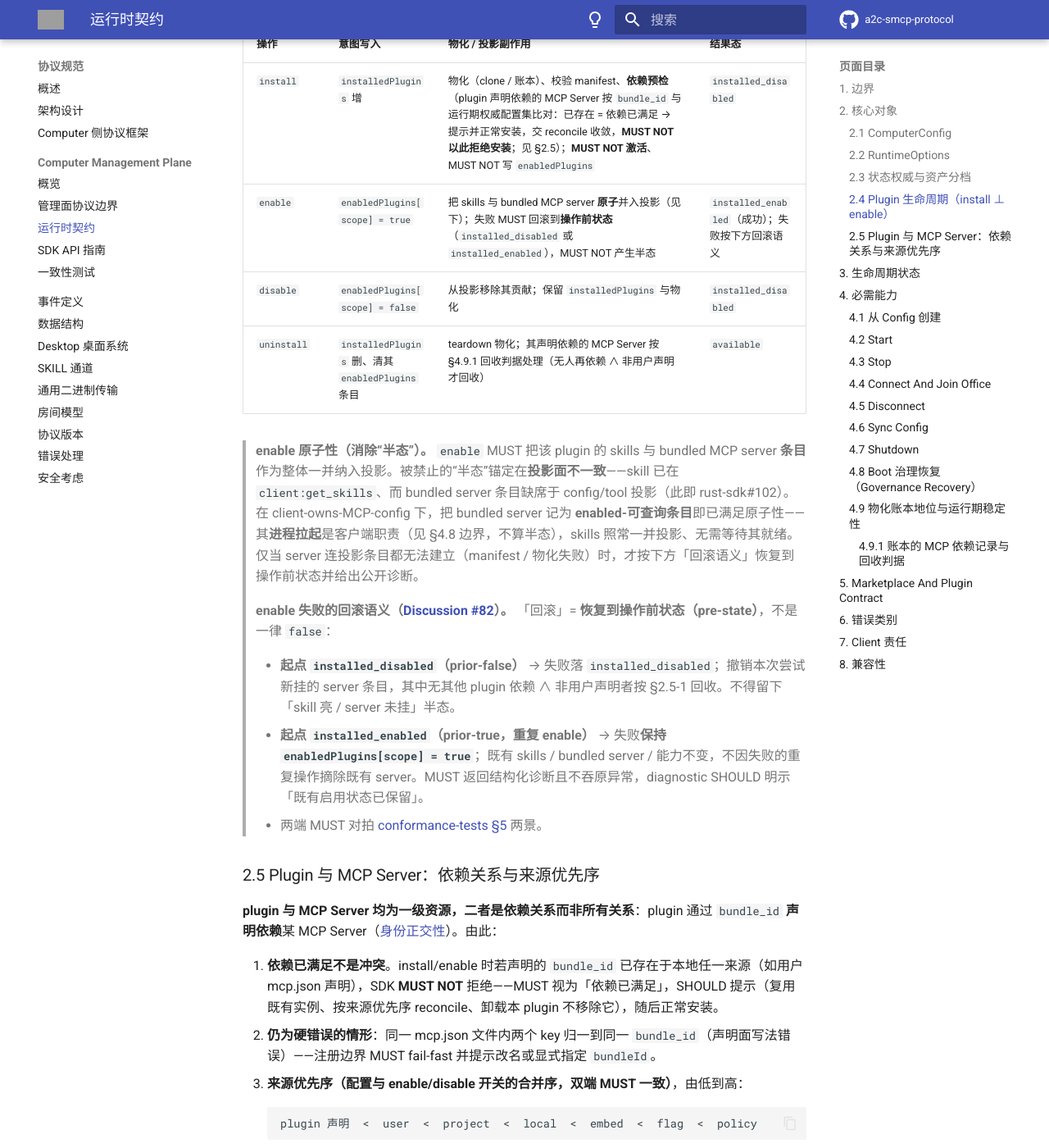
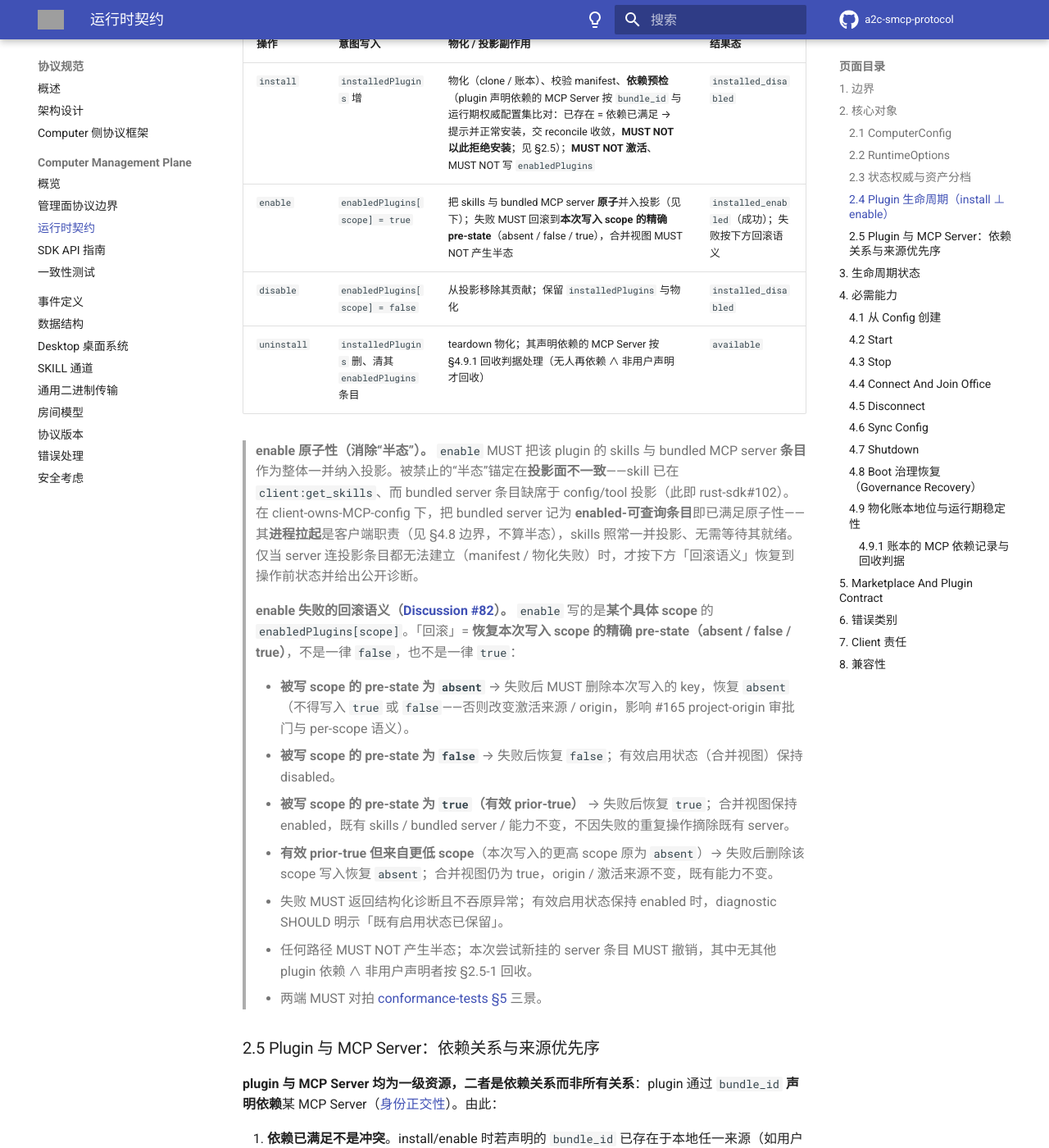
Before and after one commit to A2C-SMCP/a2c-smcp-protocol, an MkDocs documentation site: the page built from docs/specification/computer-management/runtime-contract.md, in a window 1280 px wide and 1400 px high, scrolled down 4237 px. Shown: the whole window at 82% size. Built offline with MkDocs 1.6.1 and Material for MkDocs 9.7.7, drawn with Linux system fonts in a browser that asks for light colours; comment, search, counter and statistics services are not loaded; the version menu is left out; grey boxes are pictures that could not be loaded.

Commit message:
docs(runtime-contract): 回滚恢复被写 scope 的精确 pre-state — protocol#83
采纳 rust 消费方 P1：enable 写具体 scope，prior-true 可能来自更低 scope。
失败回滚必须恢复该 scope 的 absent/false/true，不能往高 scope 写 true，
否则改变激活来源/origin 与 #165 审批门。conformance 增三景。

Co-Authored-By: Claude Code <noreply@anthropic.com>

```diff
--- a/docs/specification/computer-management/runtime-contract.md
+++ b/docs/specification/computer-management/runtime-contract.md
@@ -97,17 +97,21 @@ Plugin 有两个正交、独立生命周期的状态维度：**是否安装**（
 | 操作 | 意图写入 | 物化 / 投影副作用 | 结果态 |
 |---|---|---|---|
 | `install` | `installedPlugins` 增 | 物化（clone / 账本）、校验 manifest、**依赖预检**（plugin 声明依赖的 MCP Server 按 `bundle_id` 与运行期权威配置集比对：已存在 = 依赖已满足 → 提示并正常安装，交 reconcile 收敛，**MUST NOT 以此拒绝安装**；见 §2.5）；**MUST NOT 激活**、MUST NOT 写 `enabledPlugins` | `installed_disabled` |
-| `enable` | `enabledPlugins[scope] = true` | 把 skills 与 bundled MCP server **原子**并入投影（见下）；失败 MUST 回滚到**操作前状态**（`installed_disabled` 或 `installed_enabled`），MUST NOT 产生半态 | `installed_enabled`（成功）；失败按下方回滚语义 |
+| `enable` | `enabledPlugins[scope] = true` | 把 skills 与 bundled MCP server **原子**并入投影（见下）；失败 MUST 回滚到**本次写入 scope 的精确 pre-state**（absent / false / true），合并视图 MUST NOT 产生半态 | `installed_enabled`（成功）；失败按下方回滚语义 |
 | `disable` | `enabledPlugins[scope] = false` | 从投影移除其贡献；保留 `installedPlugins` 与物化 | `installed_disabled` |
 | `uninstall` | `installedPlugins` 删、清其 `enabledPlugins` 条目 | teardown 物化；其声明依赖的 MCP Server 按 §4.9.1 回收判据处理（无人再依赖 ∧ 非用户声明才回收） | `available` |
 
 > **enable 原子性（消除“半态”）。** `enable` MUST 把该 plugin 的 skills 与 bundled MCP server **条目**作为整体一并纳入投影。被禁止的“半态”锚定在**投影面不一致**——skill 已在 `client:get_skills`、而 bundled server 条目缺席于 config/tool 投影（此即 rust-sdk#102）。在 client-owns-MCP-config 下，把 bundled server 记为 **enabled-可查询条目**即已满足原子性——其**进程拉起**是客户端职责（见 §4.8 边界，不算半态），skills 照常一并投影、无需等待其就绪。仅当 server 连投影条目都无法建立（manifest / 物化失败）时，才按下方「回滚语义」恢复到操作前状态并给出公开诊断。
 
-> **enable 失败的回滚语义（[Discussion #82](https://github.com/A2C-SMCP/a2c-smcp-protocol/discussions/82)）。** 「回滚」= **恢复到操作前状态（pre-state）**，不是一律 `false`：
+> **enable 失败的回滚语义（[Discussion #82](https://github.com/A2C-SMCP/a2c-smcp-protocol/discussions/82)）。** `enable` 写的是**某个具体 scope** 的 `enabledPlugins[scope]`。「回滚」= **恢复本次写入 scope 的精确 pre-state（absent / false / true）**，不是一律 `false`，也不是一律 `true`：
 >
-> - **起点 `installed_disabled`（prior-false）** → 失败落 `installed_disabled`；撤销本次尝试新挂的 server 条目，其中无其他 plugin 依赖 ∧ 非用户声明者按 §2.5-1 回收。不得留下「skill 亮 / server 未挂」半态。
-> - **起点 `installed_enabled`（prior-true，重复 enable）** → 失败**保持 `enabledPlugins[scope] = true`**；既有 skills / bundled server / 能力不变，不因失败的重复操作摘除既有 server。MUST 返回结构化诊断且不吞原异常，diagnostic SHOULD 明示「既有启用状态已保留」。
-> - 两端 MUST 对拍 [conformance-tests §5](conformance-tests.md) 两景。
+> - **被写 scope 的 pre-state 为 `absent`** → 失败后 MUST 删除本次写入的 key，恢复 `absent`（不得写入 `true` 或 `false`——否则改变激活来源 / origin，影响 #165 project-origin 审批门与 per-scope 语义）。
+> - **被写 scope 的 pre-state 为 `false`** → 失败后恢复 `false`；有效启用状态（合并视图）保持 disabled。
+> - **被写 scope 的 pre-state 为 `true`（有效 prior-true）** → 失败后恢复 `true`；合并视图保持 enabled，既有 skills / bundled server / 能力不变，不因失败的重复操作摘除既有 server。
+> - **有效 prior-true 但来自更低 scope**（本次写入的更高 scope 原为 `absent`）→ 失败后删除该 scope 写入恢复 `absent`；合并视图仍为 true，origin / 激活来源不变，既有能力不变。
+> - 失败 MUST 返回结构化诊断且不吞原异常；有效启用状态保持 enabled 时，diagnostic SHOULD 明示「既有启用状态已保留」。
+> - 任何路径 MUST NOT 产生半态；本次尝试新挂的 server 条目 MUST 撤销，其中无其他 plugin 依赖 ∧ 非用户声明者按 §2.5-1 回收。
+> - 两端 MUST 对拍 [conformance-tests §5](conformance-tests.md) 三景。
 
 ### 2.5 Plugin 与 MCP Server：依赖关系与来源优先序
 
```
Also changed, not shown: docs/specification/computer-management/conformance-tests.md (+1 -1 lines).
